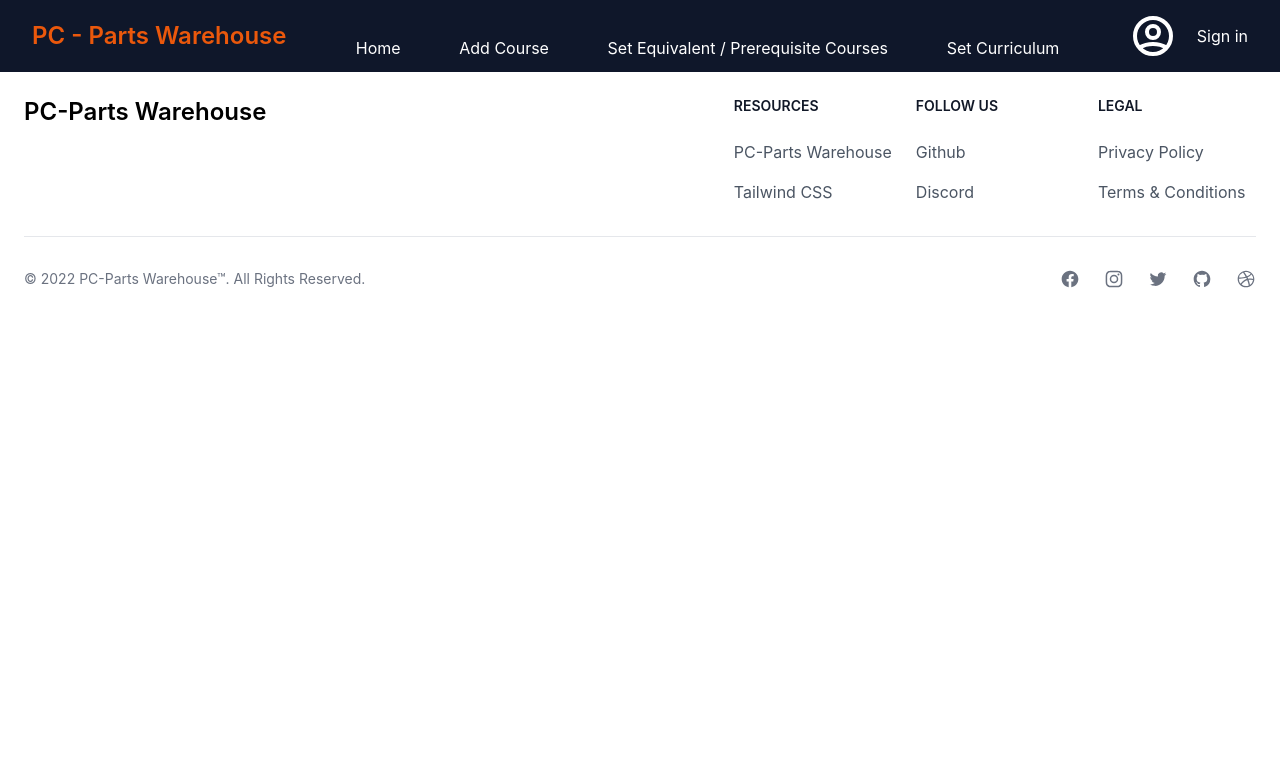
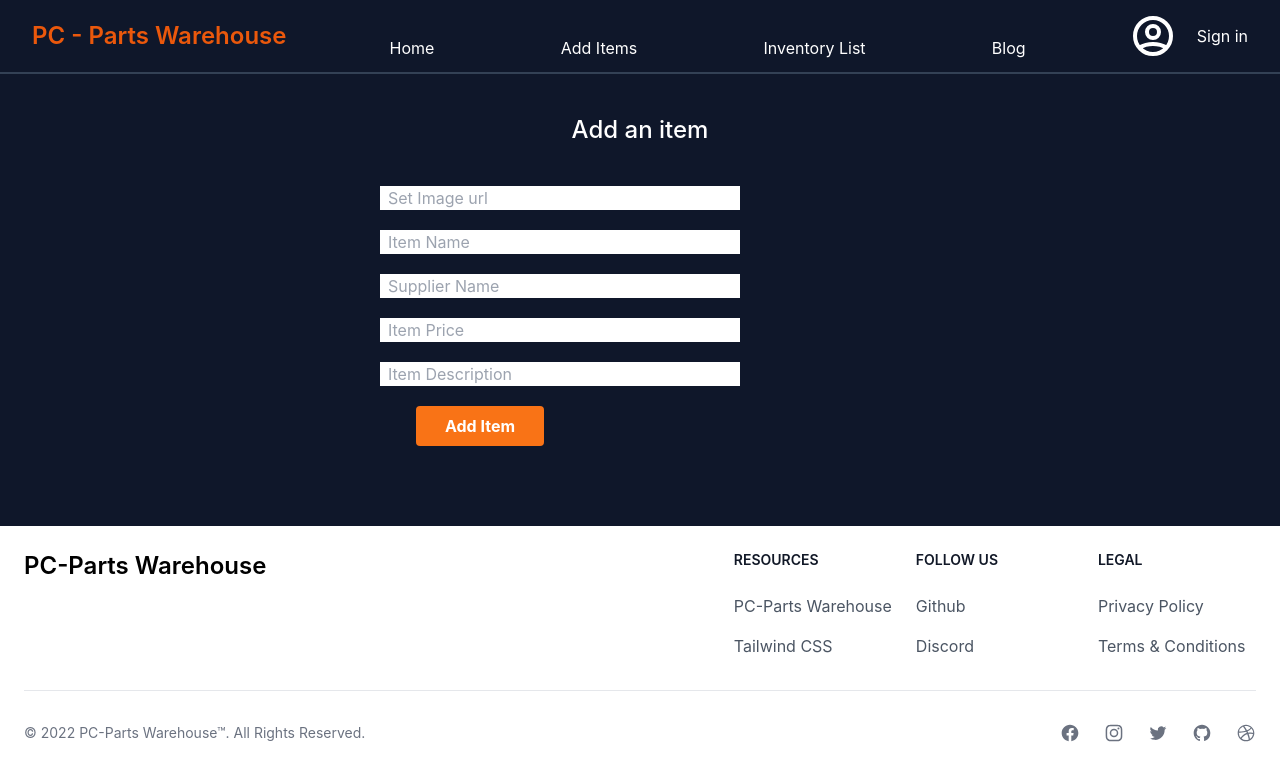
Before and after one commit to HasinSadique/PC-Parts-Warehouse-Managemnet-System-Client-Side, a React (Create React App) app: page /add-items in a window 1280 px wide. Shown: the top 780 px of the page. Built offline with nearby package versions, Linux system fonts and the light colour scheme.

Commit message:
edited and dynamic item card

```diff
--- /dev/null
+++ b/public/404.html
@@ -0,0 +1,33 @@
+<!DOCTYPE html>
+<html>
+  <head>
+    <meta charset="utf-8">
+    <meta name="viewport" content="width=device-width, initial-scale=1">
+    <title>Page Not Found</title>
+
+    <style media="screen">
+      body { background: #ECEFF1; color: rgba(0,0,0,0.87); font-family: Roboto, Helvetica, Arial, sans-serif; margin: 0; padding: 0; }
+      #message { background: white; max-width: 360px; margin: 100px auto 16px; padding: 32px 24px 16px; border-radius: 3px; }
+      #message h3 { color: #888; font-weight: normal; font-size: 16px; margin: 16px 0 12px; }
+      #message h2 { color: #ffa100; font-weight: bold; font-size: 16px; margin: 0 0 8px; }
+      #message h1 { font-size: 22px; font-weight: 300; color: rgba(0,0,0,0.6); margin: 0 0 16px;}
+      #message p { line-height: 140%; margin: 16px 0 24px; font-size: 14px; }
+      #message a { display: block; text-align: center; background: #039be5; text-transform: uppercase; text-decoration: none; color: white; padding: 16px; border-radius: 4px; }
+      #message, #message a { box-shadow: 0 1px 3px rgba(0,0,0,0.12), 0 1px 2px rgba(0,0,0,0.24); }
+      #load { color: rgba(0,0,0,0.4); text-align: center; font-size: 13px; }
+      @media (max-width: 600px) {
+        body, #message { margin-top: 0; background: white; box-shadow: none; }
+        body { border-top: 16px solid #ffa100; }
+      }
+    </style>
+  </head>
+  <body>
+    <div id="message">
+      <h2>404</h2>
+      <h1>Page Not Found</h1>
+      <p>The specified file was not found on this website. Please check the URL for mistakes and try again.</p>
+      <h3>Why am I seeing this?</h3>
+      <p>This page was generated by the Firebase Command-Line Interface. To modify it, edit the <code>404.html</code> file in your project's configured <code>public</code> directory.</p>
+    </div>
+  </body>
+</html>
--- a/src/App.js
+++ b/src/App.js
@@ -3,6 +3,8 @@ import "./App.css";
 import Home from "./components/Home/Home";
 import Footer from "./components/Footer/Footer";
 import { Routes, Route } from "react-router";
+import AddItems from "./components/AddItems/AddItems";
+import NotFound from "./components/NotFound/NotFound";
 
 function App() {
   return (
@@ -10,6 +12,8 @@ function App() {
       <Navbar> </Navbar>
       <Routes>
         <Route path="/" element={<Home />}></Route>
+        <Route path="/add-items" element={<AddItems></AddItems>}></Route>
+        <Route path="*" element={<NotFound></NotFound>}></Route>
       </Routes>
       <Footer> </Footer>
     </div>
--- /dev/null
+++ b/src/components/AddItems/AddItems.js
@@ -0,0 +1,112 @@
+import React, { useState } from "react";
+
+const AddItems = () => {
+  const [imageUrl, setImageUrl] = useState("");
+  const [itemName, setItemName] = useState("");
+  const [supplierName, setSupplierName] = useState("");
+  const [itemPrice, setItemPrice] = useState("");
+  const [description, setDescription] = useState("");
+  const [response, setResponse] = useState("");
+
+  const handleItemImageUrlBlur = (event) => {
+    setImageUrl(event.target.value);
+  };
+  const handleItemNameBlur = (event) => {
+    setItemName(event.target.value);
+  };
+  const handleSupplierNameBlur = (event) => {
+    setSupplierName(event.target.value);
+  };
+  const handleItemPriceUrlBlur = (event) => {
+    setItemPrice(event.target.value);
+  };
+  const handleDescriptionBlur = (event) => {
+    setDescription(event.target.value);
+  };
+
+  const handleSubmit = async (event) => {
+    event.preventDefault();
+
+    // console.log(itemName);
+
+    const requestOptions = {
+      method: "POST",
+      headers: { "Content-Type": "application/json" },
+      body: JSON.stringify({
+        imageUrl: imageUrl,
+        itemName: itemName,
+        supplierName: supplierName,
+        itemPrice: itemPrice,
+        description: description,
+      }),
+    };
+
+    await fetch("http://localhost:5000/add-item", requestOptions)
+      .then((res) => res.json())
+      .then((data) => setResponse(data))
+      .catch((err) => {
+        if (err) {
+          console.log(response);
+        }
+      });
+
+    console.log(response);
+    event.target.reset();
+  };
+
+  return (
+    <div className="lg:flex ">
+      <div className="my-auto ">
+        <img
+          className="lg:w-3/4 w-1/2 mt-10 ml-auto rounded-xl"
+          src={imageUrl}
+          alt=""
+        />
+      </div>
+      <div className=" w-1/2 mx-auto">
+        <h1 className="text-center text-2xl font-medium text-white my-10">
+          Add an item
+        </h1>
+        <form onSubmit={handleSubmit} className=" lg:w-3/4 ">
+          <input
+            className="block mx-auto mb-5 pl-2 w-3/4"
+            type="text"
+            onBlur={handleItemImageUrlBlur}
+            placeholder="Set Image url"
+          />
+          <input
+            className="block mx-auto mb-5 pl-2 w-3/4"
+            type="text"
+            onBlur={handleItemNameBlur}
+            placeholder="Item Name"
+          />
+          <input
+            className="block mx-auto mb-5 pl-2 w-3/4"
+            onBlur={handleSupplierNameBlur}
+            type="text"
+            placeholder="Supplier Name"
+          />
+          <input
+            className="block mx-auto mb-5 pl-2 w-3/4"
+            type="text"
+            onBlur={handleItemPriceUrlBlur}
+            placeholder="Item Price"
+          />
+          <input
+            className="block mx-auto mb-5 pl-2 w-3/4"
+            type="text"
+            onBlur={handleDescriptionBlur}
+            placeholder="Item Description"
+          />
+          <input
+            className="bg-orange-500 hover:bg-orange-700 text-white font-bold py-2 px-4 mb-20 w-32 rounded mx-24"
+            type="submit"
+            value="Add Item"
+          />
+        </form>
+      </div>
+    </div>
+  );
+};
+
+export default AddItems;
--- a/src/components/Home/Home.js
+++ b/src/components/Home/Home.js
@@ -1,26 +1,50 @@
-import React from "react";
+import React, { useState, useEffect } from "react";
 import ItemCard from "../ItemCard/ItemCard";
 
 const Home = () => {
+  const [items, setItems] = useState([]);
+
+  useEffect(() => {
+    fetch("http://localhost:5000/getItems")
+      .then((res) => res.json())
+      .then((data) => setItems(data));
+  }, []);
+
+  // console.log(items);
+
   return (
     <div>
       {/* Banner */}
       <div>
         <img
-          className=" w-full my-5"
+          className=" w-full mb-5"
           src="https://previews.123rf.com/images/mikalaimanyshau/mikalaimanyshau1703/mikalaimanyshau170300130/73802267-computerladen-verschiedene-computerteile-sind-auf-dem-tisch-web-flat-vektor-banner-.jpg?fj=1"
           alt=""
         />
       </div>
       {/* Inventory Items */}
-      <div className="grid lg:grid-cols-2 gap-20 grid-cols-1 lg:my-40 my-20 lg:mx-20 mx-10">
-        <ItemCard></ItemCard>
-        <ItemCard></ItemCard>
-        <ItemCard></ItemCard>
-        <ItemCard></ItemCard>
-        <ItemCard></ItemCard>
-        <ItemCard></ItemCard>
+      <h3 className=" text-center text-3xl font-semibold mt-40 text-white">
+        Inventory Items
+      </h3>
+      <div className="grid lg:grid-cols-2 gap-20 grid-cols-1 lg:mb-40 my-20 lg:mx-20 mx-10">
+        {items.map((item) => (
+          <ItemCard key={item._id} item={item}></ItemCard>
+        ))}
       </div>
+      {/* PC-build Youtube Video */}
+      <h3 className="text-center text-3xl font-medium text-white ">
+        PC Build Video Tutorial
+      </h3>
+      <iframe
+        className="mx-auto my-10"
+        width="914"
+        height="514"
+        src="https://www.youtube.com/embed/gO-V8E9MIBg"
+        title="YouTube video player"
+        frameBorder="0"
+        allow="accelerometer; autoplay; clipboard-write; encrypted-media; gyroscope; picture-in-picture"
+        allowFullScreen
+      ></iframe>
     </div>
   );
 };
--- a/src/components/ItemCard/ItemCard.js
+++ b/src/components/ItemCard/ItemCard.js
@@ -1,31 +1,28 @@
 import React from "react";
 
-const ItemCard = () => {
+const ItemCard = (props) => {
+  const { imageUrl, itemName, supplierName, itemPrice, description, quantity } =
+    props.item;
+
+  // console.log(itemName);
   return (
     <div className="p-3 lg:flex bg-slate-200 rounded-3xl">
       <img
         className="lg:w-1/4 w-3/4 h-1/2 my-auto rounded-3xl mx-auto"
-        src="https://www.binarylogic.com.bd/images/product_image/mediumi5-12600k-processor-price.webp"
+        src={imageUrl}
         alt=""
       />
       <div className="pl-5">
-        <h1 className="font-semibold mt-2   ">
-          Intel 12th Gen Core i5-12600K Alder Lake Processor
+        <h1 className="font-semibold mt-2   ">{itemName}</h1>
+        <h5 className="text-sm "> Supplier: {supplierName} </h5>
+        <h6 className="mt-7 font-semibold"> Key Features </h6>
+        <h5>{description}</h5>
+        <h1 className="text-3xl font-bold mt-5">
+          Price: {itemPrice} <span className="font-bold"> ৳ </span>
         </h1>
-        <h5 className="text-sm ">Supplier: Intel</h5>
-        <h6 className="mt-7 font-semibold">Key Features</h6>
-        <h5>
-          <li>Model: Core i5-12600K</li>
-          <li>Base Clock: P-Core: 3.7 GHz, E-Core: 2.8 GHz </li>
-          <li>Max.Boost: P-Core: 4.9 GHz, E-Core: 3.6 GHz</li>
-          <li>Cache: 20MB, Socket: LGA 1700</li>
-          <li>CPU Cores: 10, CPU Threads: 16</li>
-        </h5>
-
-        <h1 className="text-3xl font-bold mt-5">
-          Price: 2500 <span className="font-bold">৳</span>
+        <h1 className="font-bold text-xl mb-5">
+          Quantity: {quantity} pieces in stock.
         </h1>
-        <h1 className="font-bold text-xl mb-5">Quantity: 500 Pieces left</h1>
         <button className="bg-orange-500 hover:bg-orange-700 text-white font-bold py-2 px-4 mb-5 mx-auto rounded">
           Update Stock
         </button>
--- a/src/components/Navbar/Navbar.js
+++ b/src/components/Navbar/Navbar.js
@@ -4,7 +4,7 @@ import { MenuIcon, XIcon } from "@heroicons/react/solid";
 const Navbar = () => {
   const [open, setOpen] = useState(false);
   return (
-    <div className=" bg-transparent p-3 text-white ">
+    <div className=" bg-transparent p-3 text-white border-b-2 border-slate-700">
       <div className="flex">
         {/* menu button for small device */}
         <div
@@ -34,17 +34,15 @@ const Navbar = () => {
               </a>
             </li>
             <li className="hover:bg-orange-500 lg:hover:text-orange-400 lg:hover:scale-110 lg:transition ease-out delay-100 lg:h-0 h-10">
-              <a className=" text-center" href="/add-course">
-                Add Course
+              <a className=" text-center" href="/add-items">
+                Add Items
               </a>
             </li>
             <li className="hover:bg-orange-500 lg:hover:text-orange-400 lg:hover:scale-110 lg:transition ease-out delay-100 lg:h-0 h-10">
-              <a href="/course-settings">
-                Set Equivalent / Prerequisite Courses
-              </a>
+              <a href="/inventory-list">Inventory List</a>
             </li>
             <li className="hover:bg-orange-500 lg:hover:text-orange-400 lg:hover:scale-110 lg:transition ease-out delay-100 lg:h-0 h-10">
-              <a href="/set-curriculumn"> Set Curriculum </a>
+              <a href="/blog"> Blog </a>
             </li>
           </ul>
         </div>
--- /dev/null
+++ b/src/components/NotFound/NotFound.js
@@ -0,0 +1,15 @@
+import React from "react";
+
+const NotFound = () => {
+  return (
+    <div>
+      <img
+        className=""
+        src="https://matob.web.id/random/wp-content/uploads/sites/2/2021/12/error-404.jpg"
+        alt=""
+      />
+    </div>
+  );
+};
+
+export default NotFound;
```
Also changed, not shown: firebase.json (added), 1 other file (tests, documents, lock files or other folders).
